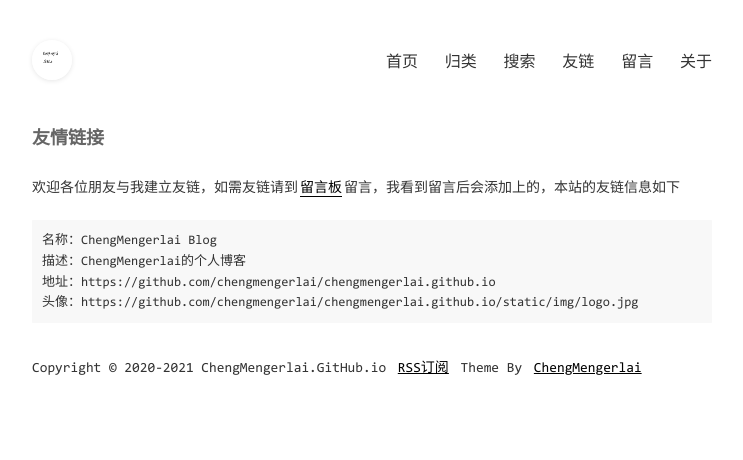
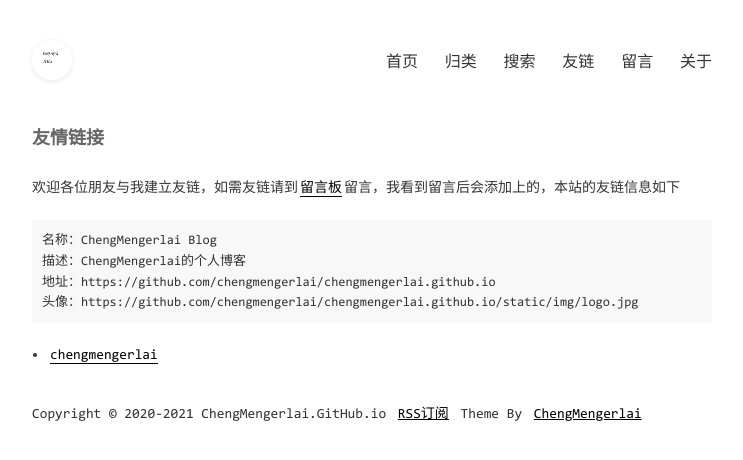
Before and after one commit to chengmengerlai/chengmengerlai.github.io, a Jekyll site: the page built from pages/links.md, in a window 1280 px wide. Shown: the top 460 px of the page, without its empty margins (268-1011 px from the left). Built offline with Jekyll 4.4.1, drawn with Linux system fonts in a browser that asks for light colours; comment, search, counter and statistics services are not loaded.

Commit message:
Update _config.yml

```diff
--- a/_config.yml
+++ b/_config.yml
@@ -57,3 +57,5 @@ extMath: false
 
 # 友情链接
 links:
+  - title: chengmengerlai
+    url: https://chengmengerlai.github.io
```
